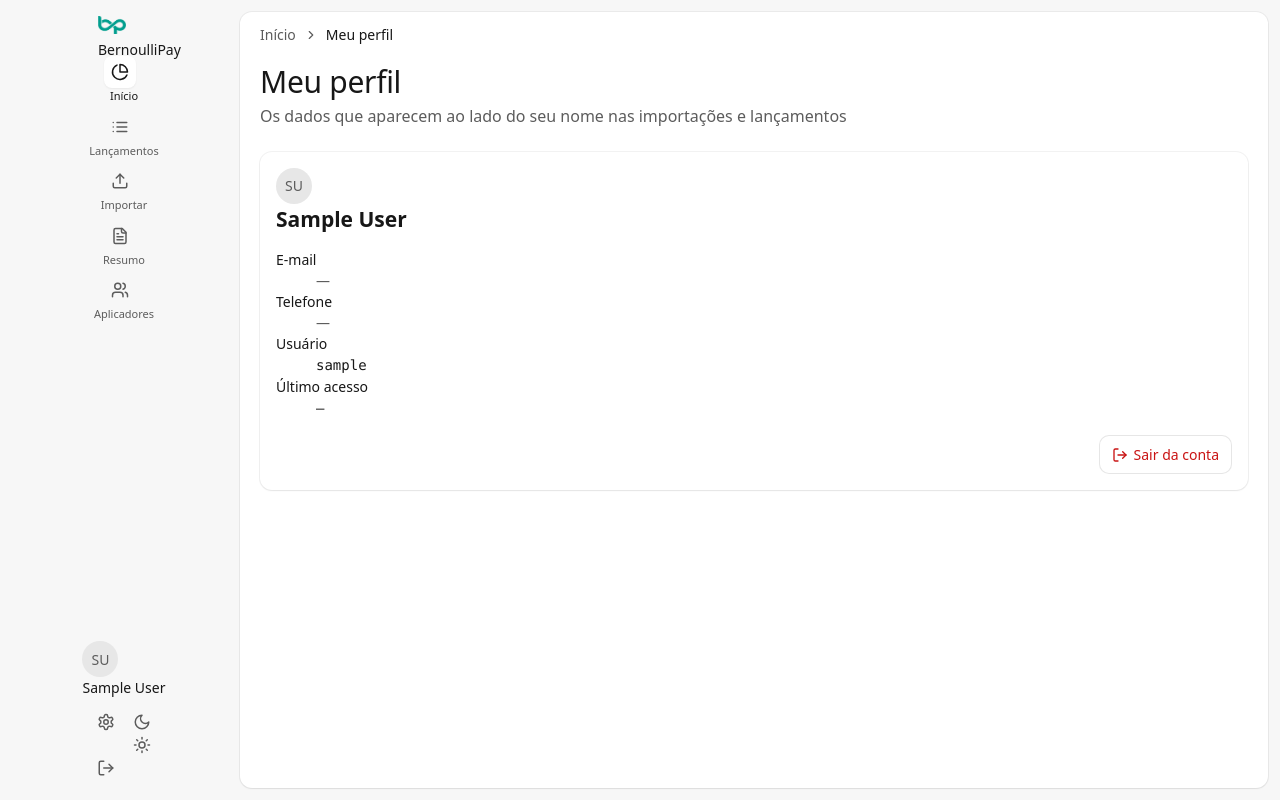
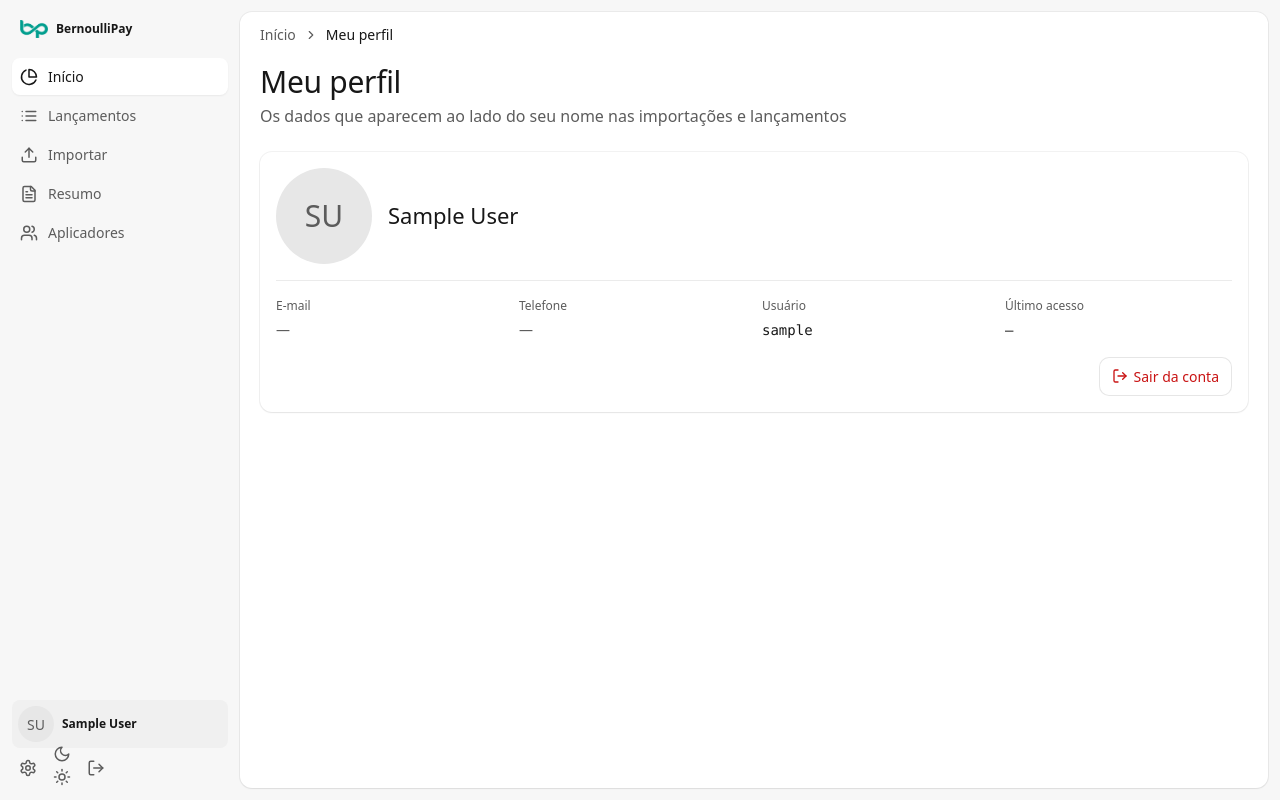
Before and after one commit to bernardozschaber/tp1-eng-soft, a Django app: page /perfil/ in a window 1280 px wide. Run offline with Django 5.2, Linux system fonts and the light colour scheme; the visitor is signed in with stand-in values (Sample User, id 1).

Commit message:
style: app.css Trabalho de nav, paginação e cartão de perfil no CSS.
Arquivos:
  - static/css/app.css

```diff
--- a/static/css/app.css
+++ b/static/css/app.css
@@ -40,42 +40,83 @@ h1, h2, h3, p { margin: 0; }
      24x24 AA floor once padding collapses. */
   .icon-button { width: 40px; height: 40px; }
   .btn--sm { padding: 8px 12px; }
-  .table td.actions { gap: 10px; }
+  .table td.actions > * + * { margin-left: 10px; }
 }
-@keyframes drawer-in { from { transform: translateX(-100%); } to { transform: translateX(0); } }
-.sidebar-backdrop { position: fixed; inset: 0; z-index: 39; background: rgba(11, 11, 11, .4); border: 0; }
 
 /* Reduced motion: kill movement, keep the colour and shadow fades that report
    state. A blanket 0.01ms would remove the feedback along with the motion. */
 @media (prefers-reduced-motion: reduce) {
-  .app__sidebar { animation: none; }
   .chevron { transition: none; }
+  .theme-toggle__slot > .icon { transition: opacity 180ms ease; }
 }
 
-/* Icon navigation */
-.nav__logo { display: block; margin: 0 auto 12px; width: 44px; height: 28px; }
+/* Icon navigation — Notion-style: icon and label side by side, full column
+   width, active item picked out with a filled row instead of a thin bar. */
+.nav__logo { display: flex; align-items: center; gap: 8px; padding: 4px 8px; margin-bottom: 16px; }
+.nav__logo-text { font-size: var(--text-label); font-weight: 700; color: var(--text-primary); }
 .nav__list { list-style: none; margin: 0; padding: 0; display: flex; flex-direction: column; gap: 2px; }
-.nav__item { display: block; position: relative; padding-bottom: 4px; }
-.nav__item-row { display: flex; align-items: center; gap: 4px; }
-.nav__indicator { width: 4px; height: 16px; border-radius: 0 4px 4px 0; }
-.nav__item.is-active .nav__indicator { background: var(--color-brand-500); }
-.nav__icon { width: 32px; height: 32px; display: flex; align-items: center; justify-content: center; margin: 0 auto; border-radius: var(--radius-md); color: var(--text-secondary); }
-.nav__item:hover .nav__icon { background: var(--bg-surface-hover); }
-.nav__item.is-active .nav__icon { background: var(--bg-container); box-shadow: var(--shadow-xs); color: var(--text-primary); }
-.nav__label { display: block; text-align: center; font-size: var(--text-micro); font-weight: 500; color: var(--text-secondary); padding-left: 8px; }
-.nav__item.is-active .nav__label { color: var(--text-primary); }
-.nav__footer { margin-top: auto; display: flex; flex-direction: column; align-items: center; gap: 8px; padding-left: 8px; }
-.avatar { width: 36px; height: 36px; border-radius: 50%; background: var(--color-gray-200); color: var(--text-secondary); display: flex; align-items: center; justify-content: center; font-size: var(--text-body); font-weight: 500; border: 0; }
+.nav__item { display: flex; align-items: center; gap: 10px; padding: 8px; border-radius: var(--radius-md); color: var(--text-secondary); }
+.nav__item:hover { background: var(--bg-surface-hover); }
+.nav__item.is-active { background: var(--bg-container); box-shadow: var(--shadow-xs); color: var(--text-primary); }
+.nav__icon { width: 18px; height: 18px; display: flex; align-items: center; justify-content: center; flex-shrink: 0; }
+.nav__label { font-size: var(--text-body); font-weight: 500; }
+/* O rodapé fica no fim da mesma coluna larga: cabe nome, cargo e unidade por
+   extenso sem precisar fugir da grade, ao contrário do rail estreito de antes. */
+.nav__footer { margin-top: auto; display: flex; flex-direction: column; gap: 4px; padding-top: 8px; }
+.nav__user { display: flex; align-items: center; gap: 8px; min-width: 0; border-radius: var(--radius-md); padding: 6px; }
+.nav__user:hover, .nav__user.is-active { background: var(--bg-surface-hover); }
+.nav__user-info { display: flex; flex-direction: column; min-width: 0; flex: 1; }
+.nav__user-name { font-size: var(--text-label); font-weight: 600; color: var(--text-primary); white-space: nowrap; overflow: hidden; text-overflow: ellipsis; }
+.nav__user-meta { font-size: var(--text-micro); color: var(--text-secondary); white-space: nowrap; overflow: hidden; text-overflow: ellipsis; }
+.nav__footer-actions { display: flex; align-items: center; gap: 2px; }
+.nav__footer-actions form { display: contents; }
 
-/* Sidebar */
-.sidebar__action { display: flex; align-items: center; gap: 8px; padding: 8px 12px; border-radius: var(--radius-md); font-size: var(--text-body); font-weight: 500; color: var(--text-primary); }
-.sidebar__action:hover { background: var(--bg-surface-hover); }
-.sidebar__group { display: flex; align-items: center; justify-content: space-between; padding: 10px 12px; border-radius: var(--radius-md); }
-.sidebar__group:hover { background: var(--bg-surface-hover); }
-.sidebar__group-name { display: flex; align-items: center; gap: 10px; font-weight: 500; }
-.sidebar__group-company { display: block; font-size: var(--text-micro); font-weight: 400; color: var(--text-secondary); }
-.sidebar__group-value { text-align: right; }
-.sidebar__group-value .mono { display: block; font-size: var(--text-micro); color: var(--text-secondary); }
+/* Rostos. Um círculo em três tamanhos: célula de tabela, barra e cartão de
+   perfil. Sem foto, a peça cai para as iniciais e mantém a mesma silhueta. */
+.avatar { width: 36px; height: 36px; border-radius: 50%; background: var(--color-gray-200); color: var(--text-secondary); display: flex; align-items: center; justify-content: center; font-size: var(--text-body); font-weight: 500; border: 0; flex-shrink: 0; }
+/* A foto é o recorte inteiro: nada de anel cinza em volta do círculo. */
+.avatar--photo { object-fit: cover; background: none; }
+.avatar--sm { width: 20px; height: 20px; font-size: var(--text-micro); }
+.avatar--lg { width: 56px; height: 56px; font-size: var(--text-metric); }
+.avatar--xl { width: 96px; height: 96px; font-size: var(--text-display); }
+
+/* Quem importou: rosto e nome na mesma linha, sem esticar a altura da linha —
+   por isso o rosto tem 20px, a mesma caixa da linha de texto da tabela. */
+.user-cell { display: inline-flex; align-items: center; gap: 8px; white-space: nowrap; }
+.user-cell > span { font-weight: 400; }
+/* Autoria como selo: o rosto encaixa na pílula e o nome cai para 12px, então a
+   marca de quem importou cabe na mesma caixa de linha da tabela. */
+.user-cell--chip { gap: 6px; padding: 2px 10px 2px 2px; border-radius: 999px; background: var(--bg-container-inset); }
+.user-cell--chip .avatar { width: 16px; height: 16px; }
+.user-cell--chip > span { font-size: var(--text-label); }
+
+/* Importações recentes: a tabela tem a largura do próprio conteúdo em vez de
+   esticar até a borda do card, então o arquivo, a data e os números ficam lado
+   a lado e a leitura da linha não atravessa uma faixa vazia. */
+.table--imports { width: auto; }
+.table--imports th, .table--imports td { white-space: nowrap; }
+.table--imports td.units > * + * { margin-left: 4px; }
+/* A coluna da seleção abre a linha, então ela é a única que alinha à esquerda
+   e encosta no nome do arquivo em vez de ganhar uma calha própria. A caixa e o
+   X ficam lado a lado, com o espaçamento que .table td.actions já dá. */
+.table--imports th.actions--lead, .table--imports td.actions--lead { text-align: left; padding-right: 0; }
+.table--imports th.actions--lead input, .table--imports td.actions--lead input { vertical-align: middle; }
+
+/* Planilha original: uma grade de células, sem hierarquia que o sistema não
+   viu no arquivo. Mono porque é leitura de dados, não de prosa, e a tabela tem
+   a largura do conteúdo — a aba manda, não o card. */
+.table--sheet { width: auto; font-family: var(--font-mono); font-size: var(--text-data); }
+.table--sheet td { border: 1px solid var(--border-tertiary); padding: 6px 10px; max-width: 34ch; overflow: hidden; text-overflow: ellipsis; white-space: nowrap; }
+.table--sheet tbody tr:hover td { background: var(--bg-container-hover); }
+
+/* Página do perfil. */
+.profile-card__identity { display: flex; align-items: center; gap: 16px; }
+.profile-card__name { margin: 0; font-size: var(--text-headline); font-weight: 500; line-height: var(--leading-snug); }
+.profile-card__role { margin: 4px 0 0; font-size: var(--text-body); color: var(--text-secondary); }
+.profile-card__facts { margin: 16px 0 0; padding-top: 16px; border-top: 1px solid var(--border-tertiary); display: grid; grid-template-columns: repeat(auto-fit, minmax(220px, 1fr)); gap: 16px; }
+.profile-card__facts dt { font-size: var(--text-label); color: var(--text-secondary); }
+.profile-card__facts dd { margin: 4px 0 0; font-size: var(--text-body); color: var(--text-primary); overflow-wrap: anywhere; }
+.profile-card__facts a { color: var(--text-link); }
 
 /* Breadcrumb / top bar */
 .topbar { display: flex; align-items: center; justify-content: space-between; padding: 12px var(--gutter); }
```
